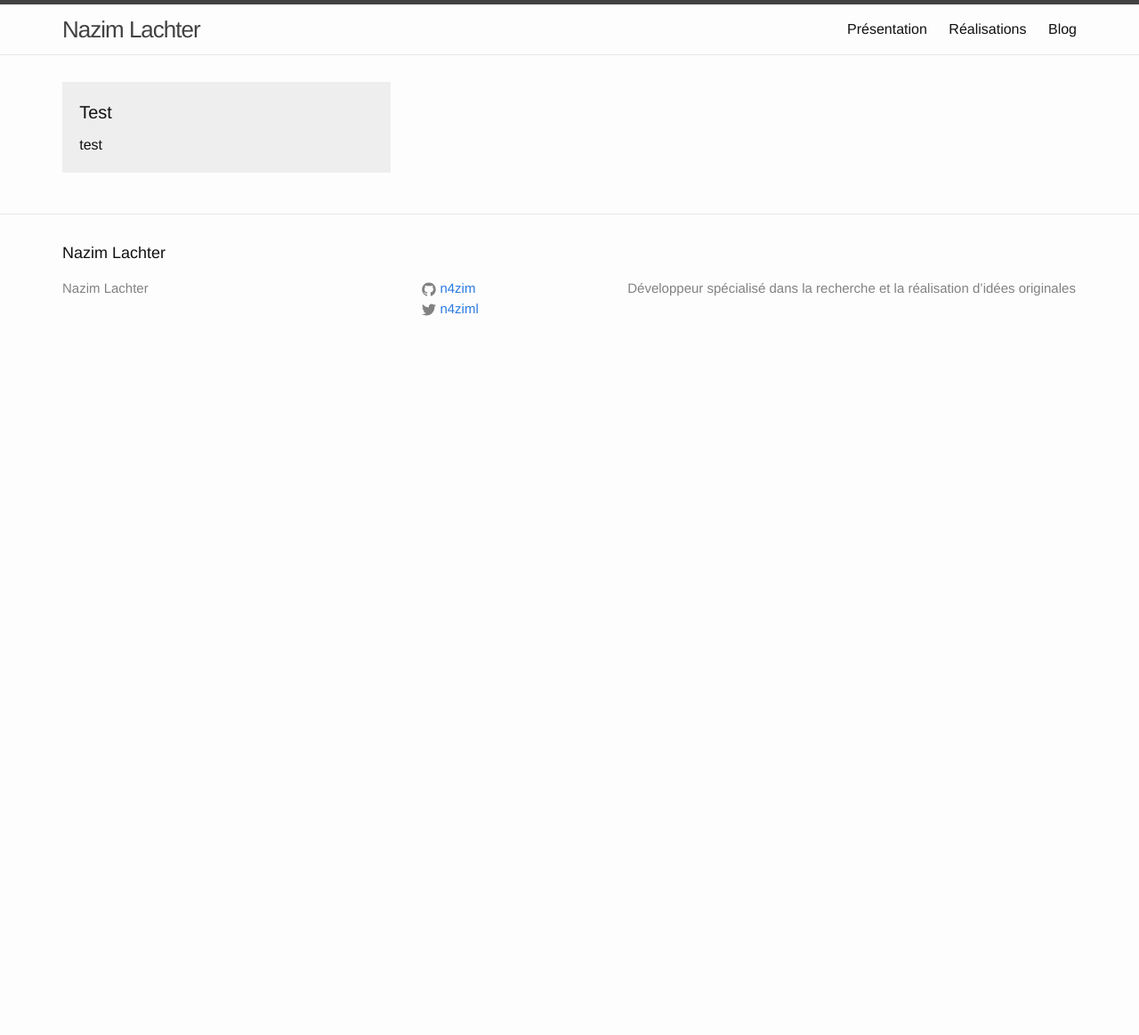
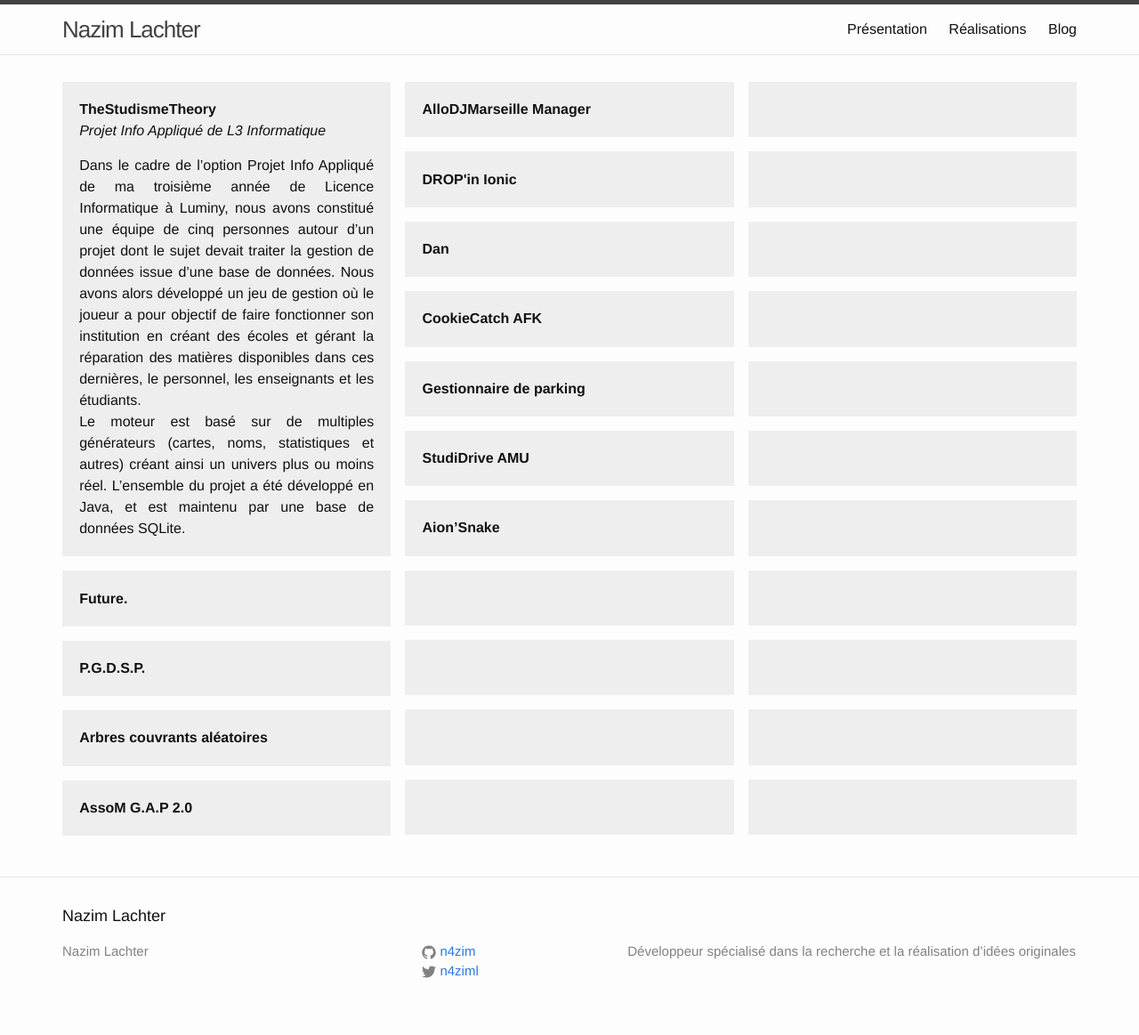
Before and after one commit to n4zim/n4zim.github.io, a Jekyll site: the page built from projects.md, in a window 1280 px wide. Shown: the whole page at 89% size. Built offline with Jekyll 4.4.1, drawn with Linux system fonts in a browser that asks for light colours; before the commit the page ends 900 px from its top, so only the background shows below that.

Commit message:
Ajout des réalisations

```diff
--- /dev/null
+++ b/_data/projects.yml
@@ -0,0 +1,218 @@
+- name: "TheStudismeTheory"
+  subtitle:
+    fr: "Projet Info Appliqué de L3 Informatique"
+    en: ""
+  description:
+    fr: >
+      Dans le cadre de l’option Projet Info Appliqué de ma troisième année de Licence Informatique à Luminy, nous avons constitué une équipe de cinq personnes autour d’un projet dont le sujet devait traiter la gestion de données issue d’une base de données. Nous avons alors développé un jeu de gestion où le joueur a pour objectif de faire fonctionner son institution en créant des écoles et gérant la réparation des matières disponibles dans ces dernières, le personnel, les enseignants et les étudiants.
+      <br/>
+      Le moteur est basé sur de multiples générateurs (cartes, noms, statistiques et autres) créant ainsi un univers plus ou moins réel. L’ensemble du projet a été développé en Java, et est maintenu par une base de données SQLite.
+    en: ""
+
+- name: "Future."
+  subtitle:
+    fr: ""
+    en: ""
+  description:
+    fr: ""
+    en: ""
+
+- name: "P.G.D.S.P."
+  subtitle:
+    fr: ""
+    en: ""
+  description:
+    fr: ""
+    en: ""
+
+- name: "Arbres couvrants aléatoires"
+  subtitle:
+    fr: ""
+    en: ""
+  description:
+    fr: ""
+    en: ""
+
+- name: "AssoM G.A.P 2.0"
+  subtitle:
+    fr: ""
+    en: ""
+  description:
+    fr: ""
+    en: ""
+
+- name: "AlloDJMarseille Manager"
+  subtitle:
+    fr: ""
+    en: ""
+  description:
+    fr: ""
+    en: ""
+
+- name: "DROP'in Ionic"
+  subtitle:
+    fr: ""
+    en: ""
+  description:
+    fr: ""
+    en: ""
+
+- name: "Dan"
+  subtitle:
+    fr: ""
+    en: ""
+  description:
+    fr: ""
+    en: ""
+
+- name: "CookieCatch AFK"
+  subtitle:
+    fr: ""
+    en: ""
+  description:
+    fr: ""
+    en: ""
+
+- name: "Gestionnaire de parking"
+  subtitle:
+    fr: ""
+    en: ""
+  description:
+    fr: ""
+    en: ""
+
+- name: "StudiDrive AMU"
+  subtitle:
+    fr: ""
+    en: ""
+  description:
+    fr: ""
+    en: ""
+
+- name: "Aion’Snake"
+  subtitle:
+    fr: ""
+    en: ""
+  description:
+    fr: ""
+    en: ""
+
+- name: ""
+  subtitle:
+    fr: ""
+    en: ""
+  description:
+    fr: ""
+    en: ""
+
+- name: ""
+  subtitle:
+    fr: ""
+    en: ""
+  description:
+    fr: ""
+    en: ""
+
+- name: ""
+  subtitle:
+    fr: ""
+    en: ""
+  description:
+    fr: ""
+    en: ""
+
+- name: ""
+  subtitle:
+    fr: ""
+    en: ""
+  description:
+    fr: ""
+    en: ""
+
+- name: ""
+  subtitle:
+    fr: ""
+    en: ""
+  description:
+    fr: ""
+    en: ""
+
+- name: ""
+  subtitle:
+    fr: ""
+    en: ""
+  description:
+    fr: ""
+    en: ""
+
+- name: ""
+  subtitle:
+    fr: ""
+    en: ""
+  description:
+    fr: ""
+    en: ""
+
+- name: ""
+  subtitle:
+    fr: ""
+    en: ""
+  description:
+    fr: ""
+    en: ""
+
+- name: ""
+  subtitle:
+    fr: ""
+    en: ""
+  description:
+    fr: ""
+    en: ""
+
+- name: ""
+  subtitle:
+    fr: ""
+    en: ""
+  description:
+    fr: ""
+    en: ""
+
+- name: ""
+  subtitle:
+    fr: ""
+    en: ""
+  description:
+    fr: ""
+    en: ""
+
+- name: ""
+  subtitle:
+    fr: ""
+    en: ""
+  description:
+    fr: ""
+    en: ""
+
+- name: ""
+  subtitle:
+    fr: ""
+    en: ""
+  description:
+    fr: ""
+    en: ""
+
+- name: ""
+  subtitle:
+    fr: ""
+    en: ""
+  description:
+    fr: ""
+    en: ""
+
+- name: ""
+  subtitle:
+    fr: ""
+    en: ""
+  description:
+    fr: ""
+    en: ""
--- a/_layouts/projects.html
+++ b/_layouts/projects.html
@@ -3,21 +3,26 @@ layout: default
 ---
 
 <div class="grid">
-
+    {% for project in site.data.projects %}
     <div class="item">
         <div class="card">
-            <div class="title">Test</div>
-            test
+            <div>
+                <strong>{{project.name}}</strong><br/>
+                <i>{{project.subtitle['fr']}}</i>
+            </div>
+            <div style="margin-top: 15px; text-align: justify">
+                {{project.description['fr']}}
+            </div>
         </div>
     </div>
-
+    {% endfor %}
 </div>
 
 <script type="text/javascript">
     (function() {
         Macy.init({
             container: ".grid",
-            trueOrder: true,
+            trueOrder: false,
             waitForImages: false,
             margin: 16,
             columns: 3,
```
